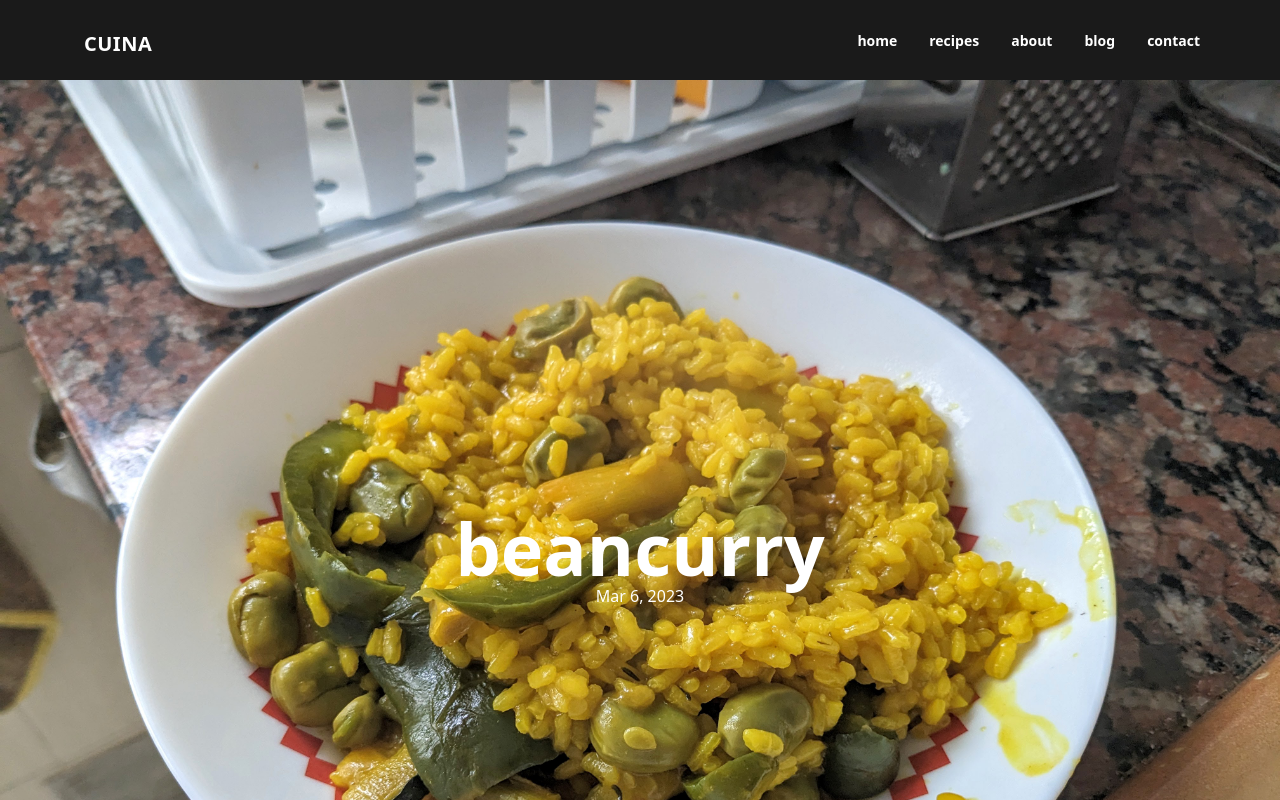
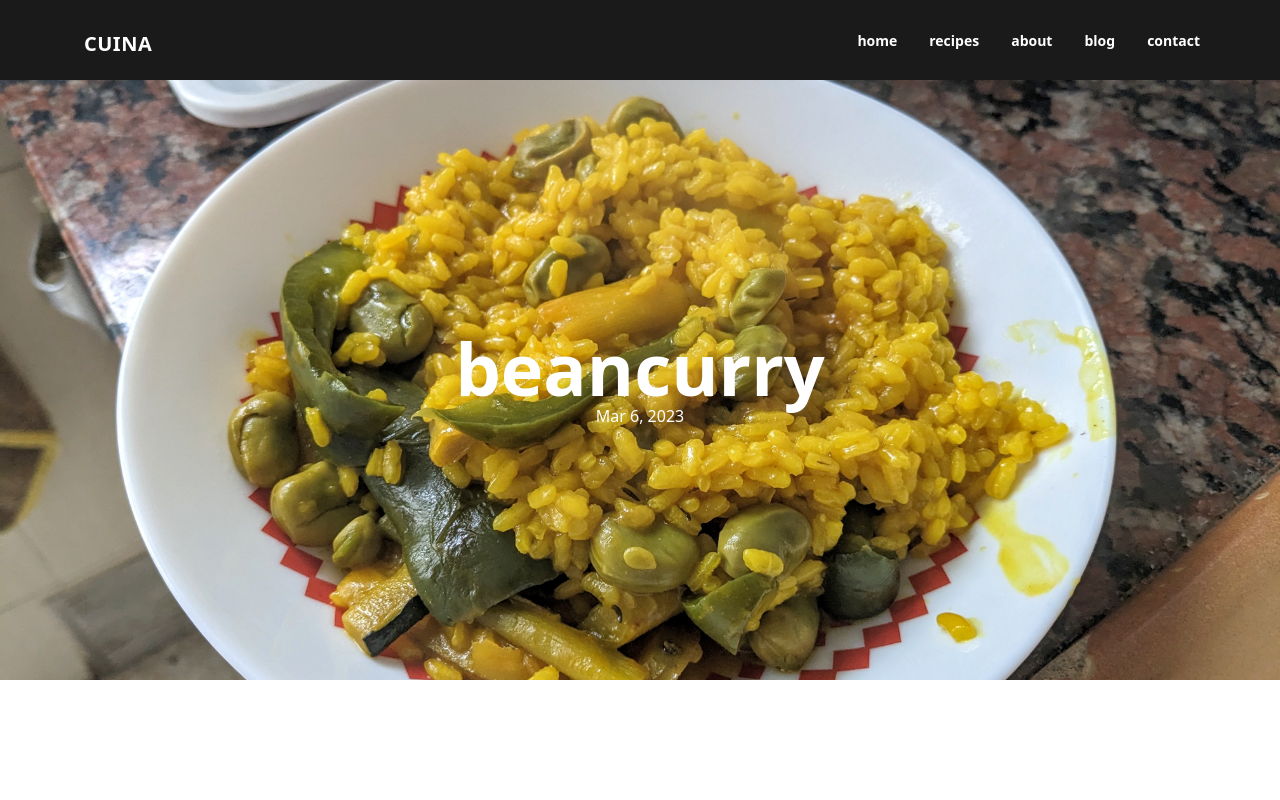
Before and after one commit to jonatan-arn/foodblog, a React (Vite) app: page /recipe/1 in a window 1280 px wide. Shown: the top 800 px of the page. Built offline with nearby package versions, Linux system fonts and the light colour scheme.

Commit message:
recipe 0.1v

```diff
--- a/src/page/recipe/recipe2.tsx
+++ b/src/page/recipe/recipe2.tsx
@@ -30,7 +30,7 @@ function Recipe() {
     <>
       <div className=" relative  flex  flex-col items-center justify-center">
         <img
-          className="a w-full"
+          className="a w-full object-cover h-[75vh]"
           src={recipe.img || defaultrecipe}
           alt="defaul recipe image"
         />
```
